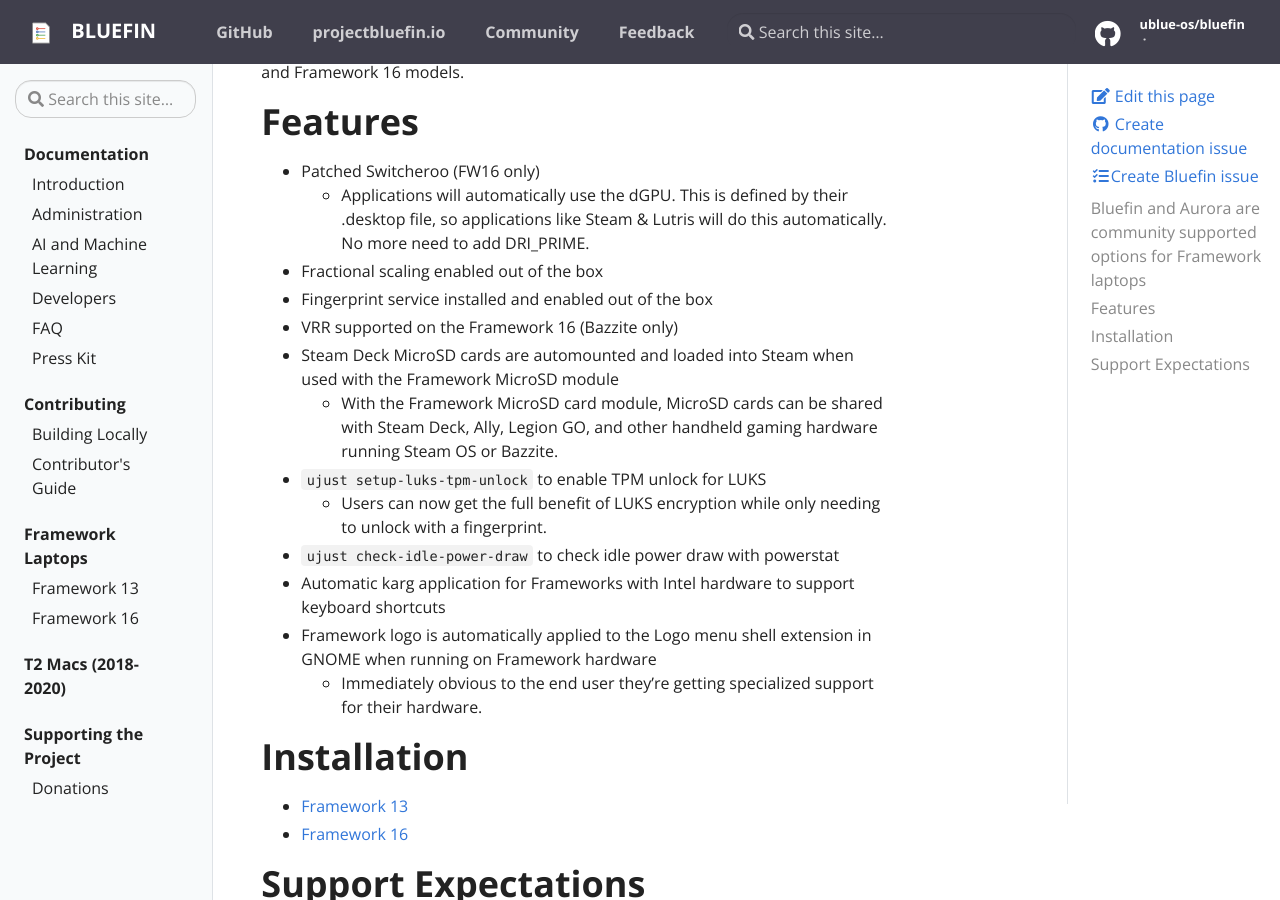
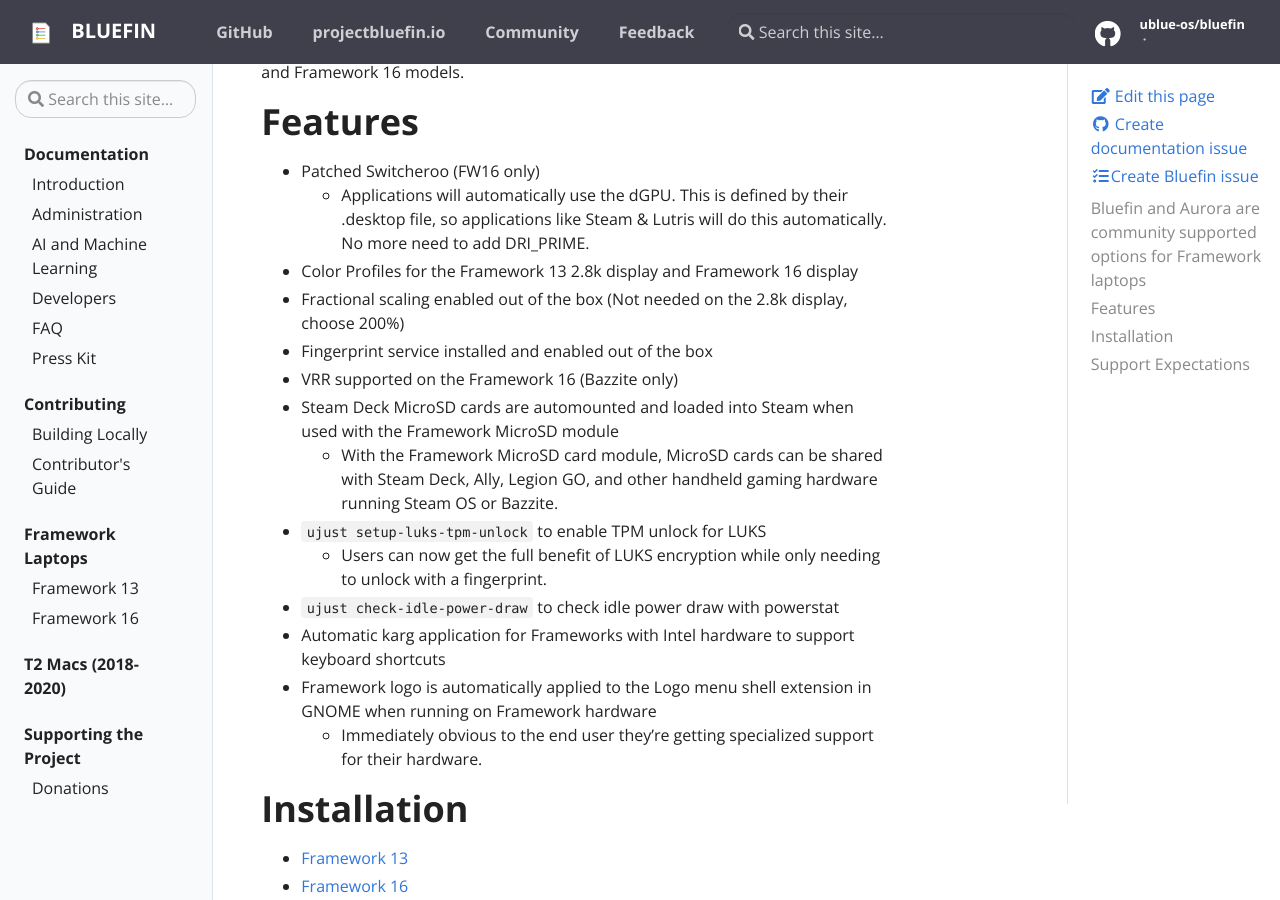
Before and after one commit to ublue-os/bluefin-docs, a Jekyll site: the page built from _docs/framework.md, in a window 1280 px wide and 900 px high, scrolled down 1146 px. Built offline with Jekyll 4.4.1, drawn with Linux system fonts in a browser that asks for light colours.

Commit message:
Update framework.md

```diff
--- a/_docs/framework.md
+++ b/_docs/framework.md
@@ -23,7 +23,8 @@
 
 -    Patched Switcheroo (FW16 only)
      -  Applications will automatically use the dGPU. This is defined by their .desktop file, so applications like Steam & Lutris will do this automatically. No more need to add DRI_PRIME.
-- Fractional scaling enabled out of the box
+- Color Profiles for the Framework 13 2.8k display and Framework 16 display
+- Fractional scaling enabled out of the box (Not needed on the 2.8k display, choose 200%)
 - Fingerprint service installed and enabled out of the box
 - VRR supported on the Framework 16 (Bazzite only)
 - Steam Deck MicroSD cards are automounted and loaded into Steam when used with the  Framework MicroSD module
```
